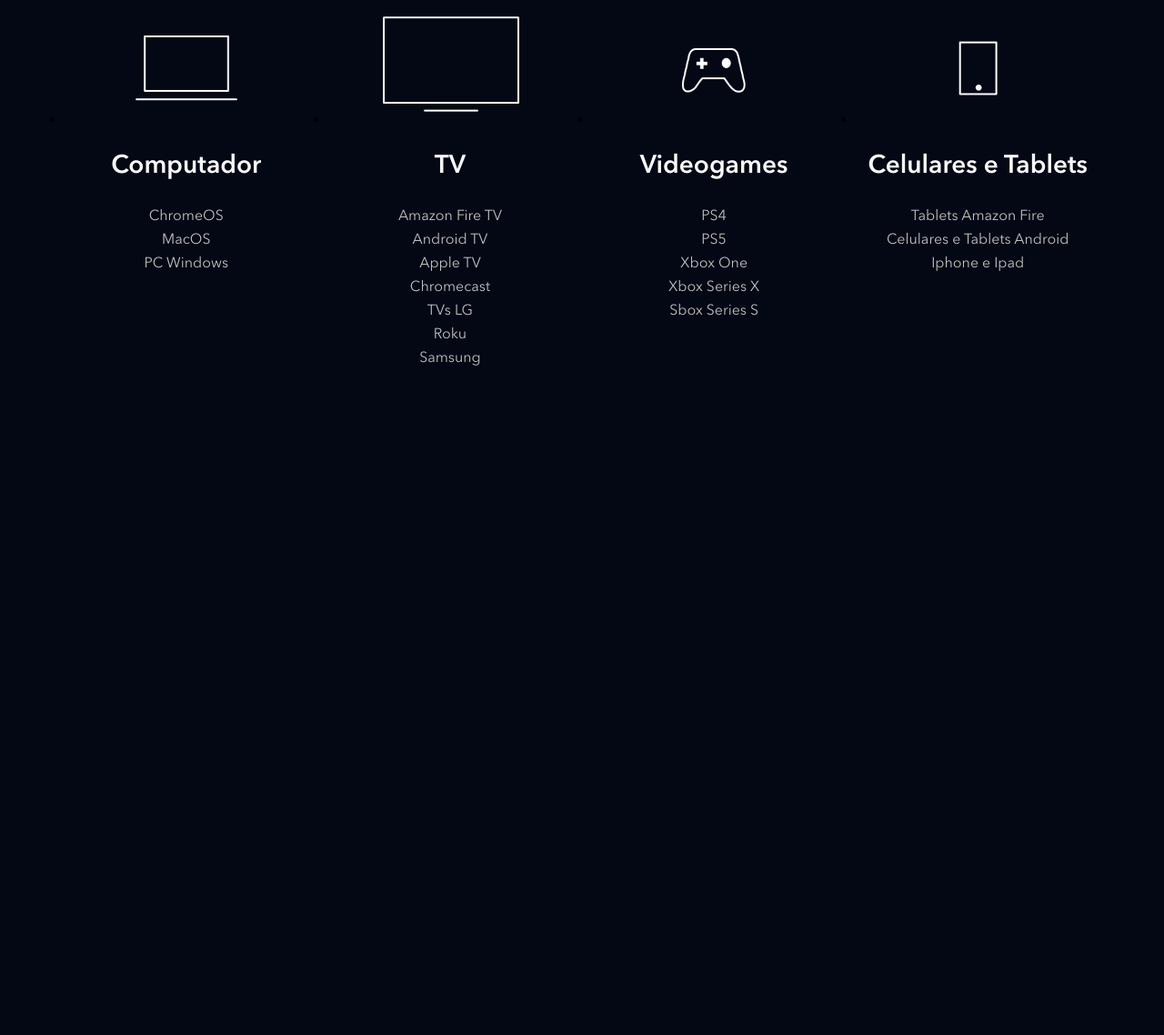
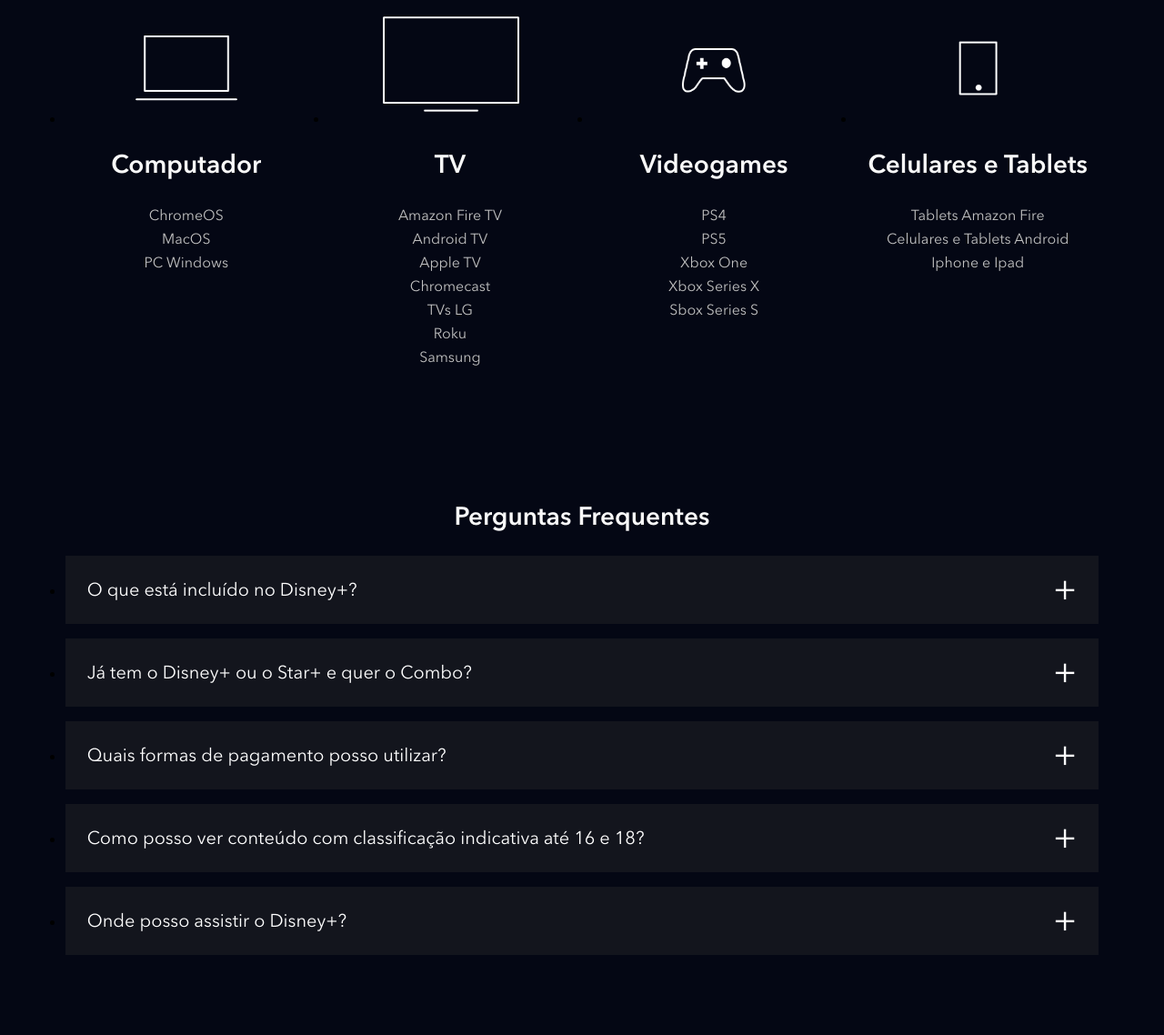
Before and after one commit to JoaoVictorBarbieri/clone_disney_plus, a website: page index.html in a window 1280 px wide. Shown: the part 3901-5039 px from the top of the page at 91% size. Before the commit the page ends 4378 px from the top, so only its background shows below. Drawn offline with nearby package versions, Linux system fonts and the light colour scheme; files that its build step writes are made by us from their sources; files whose address does not match are found by name.

Commit message:
#section faq

```diff
--- a/index.html
+++ b/index.html
@@ -201,6 +201,31 @@
             </li>
         </ul>
     </section>
+    <section class="faq">
+        <h2 class="title">Perguntas Frequentes</h2>
+        <ul class="faq__questions">
+            <li class="faq__questions__item">
+                <div class="faq__questions__item__question" data-faq-question>O que está incluído no Disney+?</div>
+                <div class="faq__questions__item__answer text--big">A Disney+ oferece:</div>
+            </li>
+            <li class="faq__questions__item">
+                <div class="faq__questions__item__question" data-faq-question>Já tem o Disney+ ou o Star+ e quer o Combo?</div>
+                <div class="faq__questions__item__answer text--big">A Disney+ oferece:</div>
+            </li>
+            <li class="faq__questions__item">
+                <div class="faq__questions__item__question" data-faq-question>Quais formas de pagamento posso utilizar?</div>
+                <div class="faq__questions__item__answer text--big">A Disney+ oferece:</div>
+            </li>
+            <li class="faq__questions__item">
+                <div class="faq__questions__item__question" data-faq-question>Como posso ver conteúdo com classificação indicativa até 16 e 18?</div>
+                <div class="faq__questions__item__answer text--big">A Disney+ oferece:</div>
+            </li>
+            <li class="faq__questions__item">
+                <div class="faq__questions__item__question" data-faq-question>Onde posso assistir o Disney+?</div>
+                <div class="faq__questions__item__answer text--big">A Disney+ oferece:</div>
+            </li>
+        </ul>
+    </section>
     <script src="src/main.js"></script>
 </body>
 </html>
--- a/src/main.js
+++ b/src/main.js
@@ -1,7 +1,7 @@
 
 document.addEventListener('DOMContentLoaded', function() {
     const buttons = document.querySelectorAll('[data-tab-button]');
-
+    const questions = document.querySelectorAll('[data-faq-question]');
 
     for (let i = 0; i < buttons.length; i++) {
         buttons[i].addEventListener('click', function(botao){
@@ -13,7 +13,17 @@
             botao.target.classList.add('shows__tabs__button--is-active');
         })
     }
+
+    for (let i = 0; i < questions.length; i++) {
+        questions[i].addEventListener('click', abreOuFechaResposta);
+    }
 })
+
+function abreOuFechaResposta(elemento) {
+    const classe = 'faq__questions__item--is-open';
+    const elementoPai = elemento.target.parentNode;
+    elementoPai.classList.toggle(classe);
+}
 
 function removeBotaoAtivo() {
     const buttons = document.querySelectorAll('[data-tab-button]');
--- /dev/null
+++ b/src/styles/_faq.scss
@@ -0,0 +1,54 @@
+.faq {
+    padding: 5.6vw;
+
+    h2 {
+        text-align: center;
+        margin-bottom: 24px;
+    }
+
+    &__questions {
+
+        &__item{
+            background-color: #13151d;
+            margin-bottom: 16px;
+
+            &__question {
+                color: #fff;
+                font-size: 20px;
+                padding: 24px;
+                display: block;
+                cursor: pointer;
+                position: relative;
+
+                &::after {
+                    content: '+';
+                    position: absolute;
+                    top: 0;
+                    right: 24px;
+                    height: 100%;
+                    display: flex;
+                    align-items: center;
+                    font-size: 40px;
+                }
+            }
+            &__answer {
+                height: 0;
+                overflow: hidden;
+                padding: 0 24px;
+                transition: height, 0.5s ease;
+            }
+
+            &--is-open {
+                .faq__questions__item__question::after{
+                    content: '-';
+                }
+                .faq__questions__item__answer {
+                    height: auto;
+                    padding: 24px;
+                    padding-bottom: 24px;
+                    transition: height, 0.5s ease;
+                }
+            }
+        }
+    }
+}
--- a/src/styles/main.scss
+++ b/src/styles/main.scss
@@ -3,6 +3,7 @@
 @use 'shows';
 @use 'plans';
 @use 'available-devices';
+@use 'faq';
 
 @font-face {
     font-family: 'Avenir';
```
